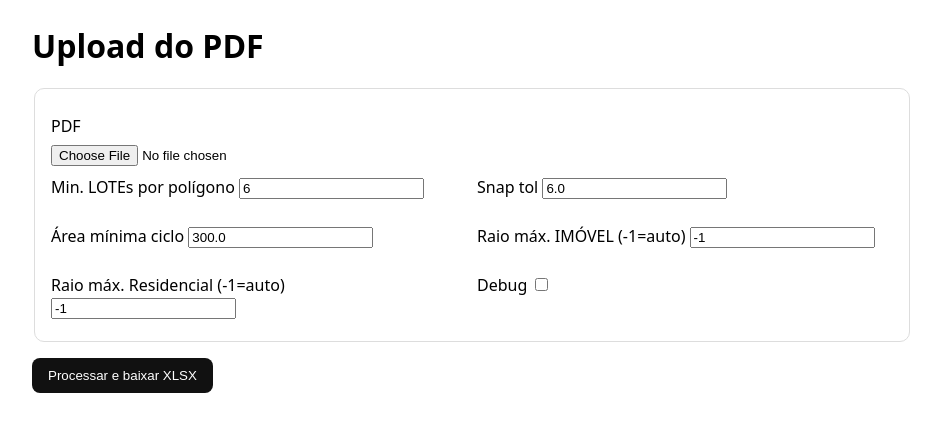
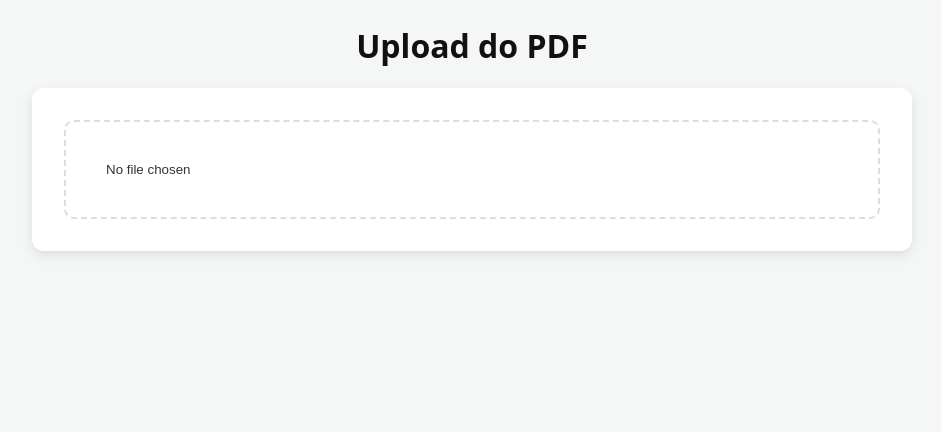
Before and after one commit to henriquesantos769/Automation_ICL_REURB, a Django app: page / in a window 1280 px wide. Shown: the top 432 px of the page, without its empty margins (168-1109 px from the left). Run offline with Django 5.2, Linux system fonts and the light colour scheme.

Commit message:
Adicionando features de tela

```diff
--- a/processor/forms.py
+++ b/processor/forms.py
@@ -1,10 +1,18 @@
 from django import forms
+
 
 class PDFUploadForm(forms.Form):
     pdf = forms.FileField(label="PDF (plantas vetorizadas)")
     min_lotes_in_poly = forms.IntegerField(initial=6, min_value=0, required=False)
     snap_tol = forms.FloatField(initial=6.0, min_value=0, required=False)
     min_cycle_area = forms.FloatField(initial=300.0, min_value=0, required=False)
-    max_imovel = forms.FloatField(initial=-1, required=False)  # -1 => auto
+    max_imovel = forms.FloatField(initial=-1, required=False)
     max_res = forms.FloatField(initial=-1, required=False)
-    debug_regions = forms.BooleanField(initial=False, required=False)
+
+    # --- AQUI ESTÁ A CORREÇÃO ---
+    # Mudamos o widget para HiddenInput.
+    debug_regions = forms.BooleanField(
+        initial=False,
+        required=False,
+        widget=forms.HiddenInput() # Adicione este parâmetro
+    )
--- a/processor/templates/processor/upload.html
+++ b/processor/templates/processor/upload.html
@@ -5,30 +5,161 @@
   <title>Extrair planilha do PDF</title>
   <meta name="viewport" content="width=device-width, initial-scale=1">
   <style>
-    body{font-family:system-ui,Segoe UI,Arial,sans-serif;max-width:880px;margin:24px auto;padding:0 16px}
-    fieldset{border:1px solid #ddd;border-radius:10px;padding:16px}
-    label{display:block;margin:10px 0 6px}
-    button{padding:10px 16px;border-radius:8px;border:0;background:#111;color:#fff}
-    .grid{display:grid;grid-template-columns:repeat(2,minmax(240px,1fr));gap:10px}
+    body {
+      font-family: system-ui, Segoe UI, Arial, sans-serif;
+      max-width: 880px;
+      margin: 24px auto;
+      padding: 0 16px;
+      background-color: #f4f7f6;
+      color: #333;
+    }
+    h1 {
+      text-align: center;
+      color: #111;
+    }
+    #upload-form {
+      background: #fff;
+      padding: 32px;
+      border-radius: 12px;
+      box-shadow: 0 4px 12px rgba(0,0,0,0.1);
+      text-align: center;
+    }
+    input[type="file"] {
+      border: 2px dashed #ddd;
+      border-radius: 10px;
+      padding: 40px;
+      width: 100%;
+      box-sizing: border-box;
+      cursor: pointer;
+      transition: border-color 0.3s, background-color 0.3s;
+    }
+    input[type="file"]::file-selector-button {
+      display: none;
+    }
+    input[type="file"]:hover {
+      border-color: #007bff;
+      background-color: #f8f9fa;
+    }
+    .hidden-params, #submit-button {
+      display: none;
+    }
+
+    /* NOVO: Estilo para a mensagem de status */
+    #status-message {
+        display: none; /* Começa escondido */
+        color: #555;
+        margin-top: 16px;
+        font-size: 0.9em;
+    }
+
+    #progress-container {
+      display: none;
+      width: 100%;
+      background-color: #e0e0e0;
+      border-radius: 10px;
+      margin-top: 8px; /* Reduzido para ficar mais perto da mensagem */
+      overflow: hidden;
+    }
+    #progress-bar {
+      width: 0%;
+      height: 24px;
+      background-color: #007bff;
+      text-align: center;
+      line-height: 24px;
+      color: white;
+      border-radius: 10px;
+      transition: width 0.4s ease;
+    }
   </style>
 </head>
 <body>
   <h1>Upload do PDF</h1>
-  <form method="post" enctype="multipart/form-data">
+
+  <form id="upload-form" method="post" enctype="multipart/form-data">
+
     {% csrf_token %}
-    <fieldset>
-      <label>PDF</label>
-      {{ form.pdf }}
-      <div class="grid">
-        <label>Min. LOTEs por polígono {{ form.min_lotes_in_poly }}</label>
-        <label>Snap tol {{ form.snap_tol }}</label>
-        <label>Área mínima ciclo {{ form.min_cycle_area }}</label>
-        <label>Raio máx. IMÓVEL (-1=auto) {{ form.max_imovel }}</label>
-        <label>Raio máx. Residencial (-1=auto) {{ form.max_res }}</label>
-        <label>Debug {{ form.debug_regions }}</label>
-      </div>
-    </fieldset>
-    <p><button type="submit">Processar e baixar XLSX</button></p>
+    {{ form.pdf }}
+
+    <p id="status-message"></p>
+
+    <div id="progress-container">
+      <div id="progress-bar">0%</div>
+    </div>
+    <div class="hidden-params">
+      {{ form.min_lotes_in_poly }}
+      {{ form.snap_tol }}
+      {{ form.min_cycle_area }}
+      {{ form.max_imovel }}
+      {{ form.max_res }}
+      {{ form.debug_regions }}
+    </div>
+    <p id="submit-button"><button type="submit" id="real-submit-btn">Processar e baixar XLSX</button></p>
   </form>
+
+
+  <script>
+  const pdfInput = document.querySelector('input[name="pdf"]');
+  const uploadForm = document.getElementById('upload-form');
+  const progressContainer = document.getElementById('progress-container');
+  const progressBar = document.getElementById('progress-bar');
+  const statusMessage = document.getElementById('status-message');
+
+  let cookieCheckInterval;
+
+  function resetUI() {
+    progressContainer.style.display = 'none';
+    progressBar.style.width = '0%';
+    progressBar.innerHTML = '0%';
+
+    statusMessage.style.display = 'none';
+    statusMessage.innerHTML = '';
+
+    pdfInput.value = '';
+  }
+
+  function checkDownloadCookie() {
+    if (document.cookie.includes('fileDownloadComplete=true')) {
+      clearInterval(cookieCheckInterval);
+      document.cookie = "fileDownloadComplete=; expires=Thu, 01 Jan 1970 00:00:00 UTC; path=/;";
+
+      progressBar.style.width = '100%';
+      progressBar.innerHTML = 'Concluído!';
+
+      setTimeout(() => {
+        resetUI();
+      }, 2000);
+    }
+  }
+
+  pdfInput.addEventListener('change', function() {
+    if (pdfInput.files.length > 0) {
+      const fileName = pdfInput.files[0].name;
+
+      statusMessage.innerHTML = `Extraindo informações de: <strong>${fileName}</strong>`;
+      statusMessage.style.display = 'block';
+      progressContainer.style.display = 'block';
+
+      let width = 1;
+      const progressAnimation = setInterval(function() {
+        if (width >= 99) {
+          clearInterval(progressAnimation);
+        } else {
+          width++;
+          progressBar.style.width = width + '%';
+          progressBar.innerHTML = width + '%';
+        }
+      }, 150);
+
+      // A MUDANÇA FINAL ESTÁ AQUI:
+      setTimeout(function() {
+        // Em vez de uploadForm.submit(), nós "clicamos" no botão real.
+        document.getElementById('real-submit-btn').click();
+      }, 100);
+
+      cookieCheckInterval = setInterval(checkDownloadCookie, 500);
+    }
+  });
+</script>
+
 </body>
 </html>
--- a/processor/views.py
+++ b/processor/views.py
@@ -43,8 +43,9 @@ def upload_view(request):
     if request.method == "POST":
         form = PDFUploadForm(request.POST, request.FILES)
         if not form.is_valid():
+            # ESTA LINHA É CRUCIAL PARA O DIAGNÓSTICO
+            print("ERROS DO FORMULÁRIO:", form.errors)
             return HttpResponseBadRequest("Formulário inválido.")
-
         uploads = Path(settings.MEDIA_ROOT) / "uploads"
         results = Path(settings.MEDIA_ROOT) / "results"
         uploads.mkdir(parents=True, exist_ok=True)
@@ -57,6 +58,14 @@ def upload_view(request):
                 dst.write(chunk)
 
         xlsx_path = _run_extractor(pdf_path, results, params=form.cleaned_data)
-        return FileResponse(open(xlsx_path, "rb"), as_attachment=True, filename=xlsx_path.name)
+
+        # 1. Crie o objeto de resposta primeiro e guarde em uma variável
+        response = FileResponse(open(xlsx_path, "rb"), as_attachment=True, filename=xlsx_path.name)
+
+        # 2. Adicione o cookie à resposta. Este é o "sinal" que o JavaScript irá procurar.
+        response.set_cookie('fileDownloadComplete', 'true', max_age=60, path='/')
+
+        # 3. Retorne a resposta já com o cookie adicionado
+        return response
 
     return render(request, "processor/upload.html", {"form": PDFUploadForm()})
```
